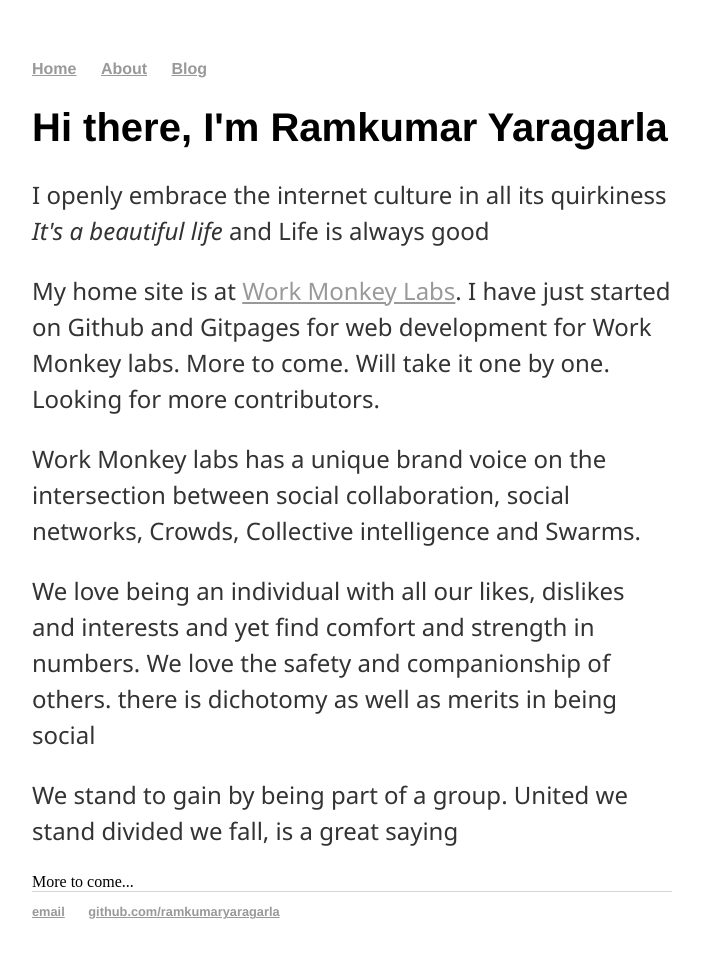
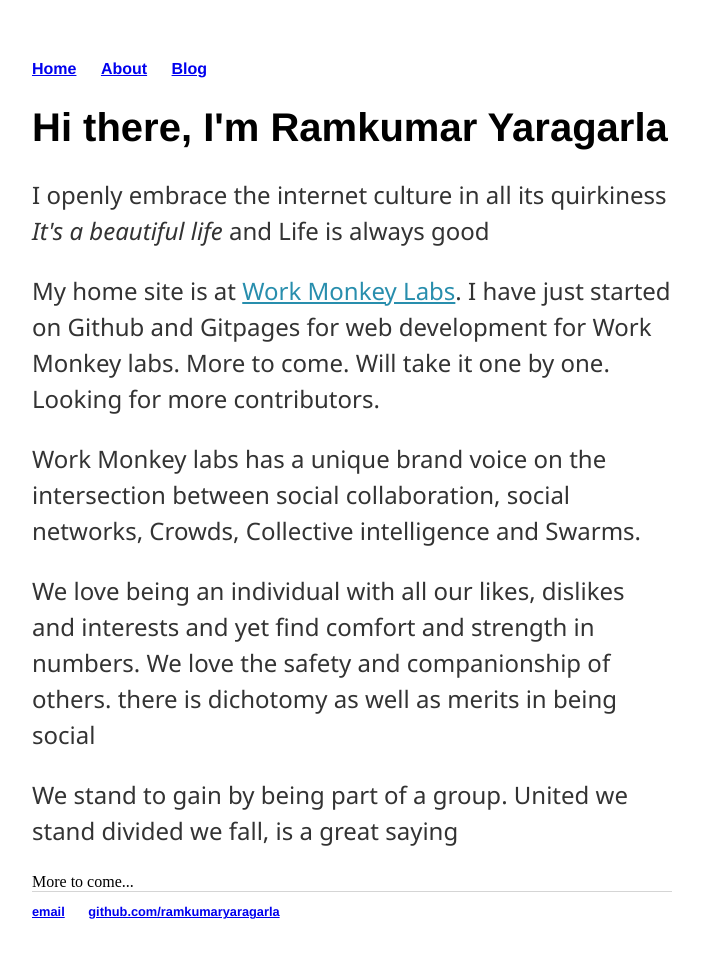
Before and after one commit to RamkumarYaragarla/worko, a Jekyll site: the page built from index.html, in a window 1280 px wide. Shown: the whole page, without its empty margins (288-991 px from the left). Built offline with Jekyll 4.4.1, drawn with Linux system fonts in a browser that asks for light colours.

Commit message:
Update main.css

```diff
--- a/css/main.css
+++ b/css/main.css
@@ -12,9 +12,9 @@ nav ul li, footer ul li {
     display: inline;
     margin-right: 20px;
 }
-a {
-    text-decoration: underline;
-    color: #999;
+p a {
+       text-decoration: underline;
+       color: #288EAD !important;
 }
 a:hover {
     text-decoration: underline;
```
